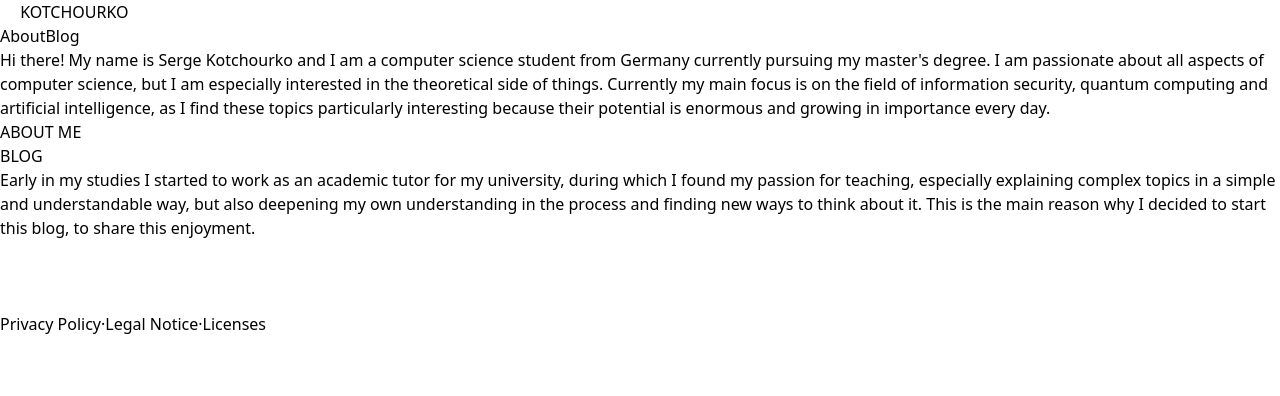
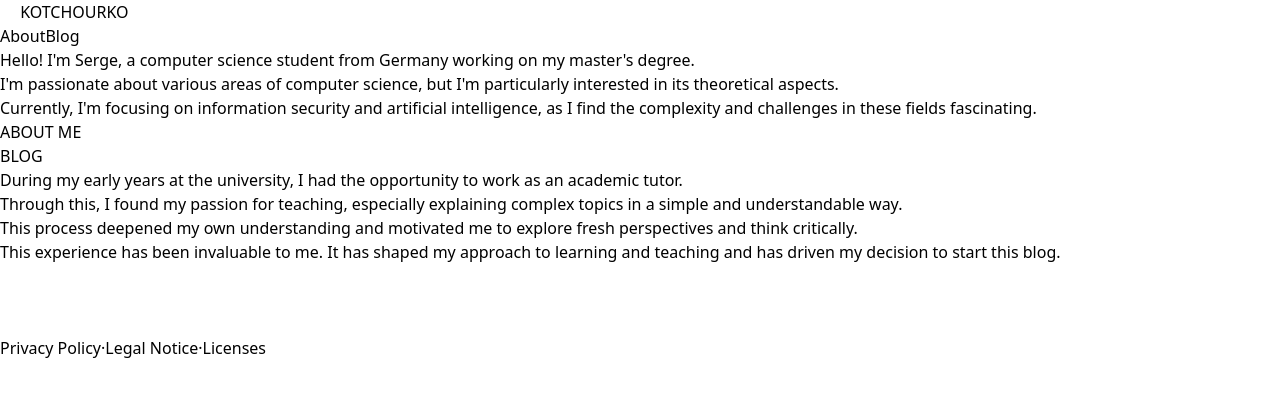
Before and after one commit to confusedSerge/homepage, a Next.js app: page /about in a window 1280 px wide. Shown: the top 396 px of the page. Built offline with nearby package versions, Linux system fonts and the light colour scheme; some icons are missing.

Commit message:
rewrite about me

```diff
--- a/pages/about.tsx
+++ b/pages/about.tsx
@@ -16,10 +16,9 @@ export default function About() {
             <div className="flex flex-col-reverse xl:flex-row items-center">
 
                 <div className="mt-4 xl:mt-0 xl:mr-16 p-4 text-2xl">
-                    Hi there! My name is Serge Kotchourko and I am a computer science student from Germany currently pursuing my master&apos;s degree.
-                    I am passionate about all aspects of computer science, but I am especially interested in the theoretical side of things.
-                    Currently my main focus is on the field of information security, quantum computing and artificial intelligence,
-                    as I find these topics particularly interesting because their potential is enormous and growing in importance every day.
+                    Hello! I&apos;m Serge, a computer science student from Germany working on my master&apos;s degree. <br />
+                    I&apos;m passionate about various areas of computer science, but I&apos;m particularly interested in its theoretical aspects. <br />
+                    Currently, I&apos;m focusing on information security and artificial intelligence, as I find the complexity and challenges in these fields fascinating. <br />
                 </div>
 
                 <div className="flex w-48 h-48 2xl:w-72 2xl:h-72 aspect-square justify-center items-center bg-accent rounded-full">
@@ -35,9 +34,10 @@ export default function About() {
                 </div>
 
                 <div className="mt-4 xl:mt-0 xl:ml-16 p-4 text-2xl">
-                    Early in my studies I started to work as an academic tutor for my university, during which I found my passion for teaching,
-                    especially explaining complex topics in a simple and understandable way, but also deepening my own understanding in the process and finding new ways to think about it.
-                    This is the main reason why I decided to start this blog, to share this enjoyment.
+                    During my early years at the university, I had the opportunity to work as an academic tutor. <br />
+                    Through this, I found my passion for teaching, especially explaining complex topics in a simple and understandable way. <br />
+                    This process deepened my own understanding and motivated me to explore fresh perspectives and think critically. <br />
+                    This experience has been invaluable to me. It has shaped my approach to learning and teaching and has driven my decision to start this blog. <br />
                 </div>
 
             </div>
--- a/styles/markdown.css
+++ b/styles/markdown.css
@@ -17,4 +17,8 @@
     .katex-display {
         @apply prose overflow-x-scroll
     }
+
+    mark {
+        @apply bg-accent
+    }
 }
```
